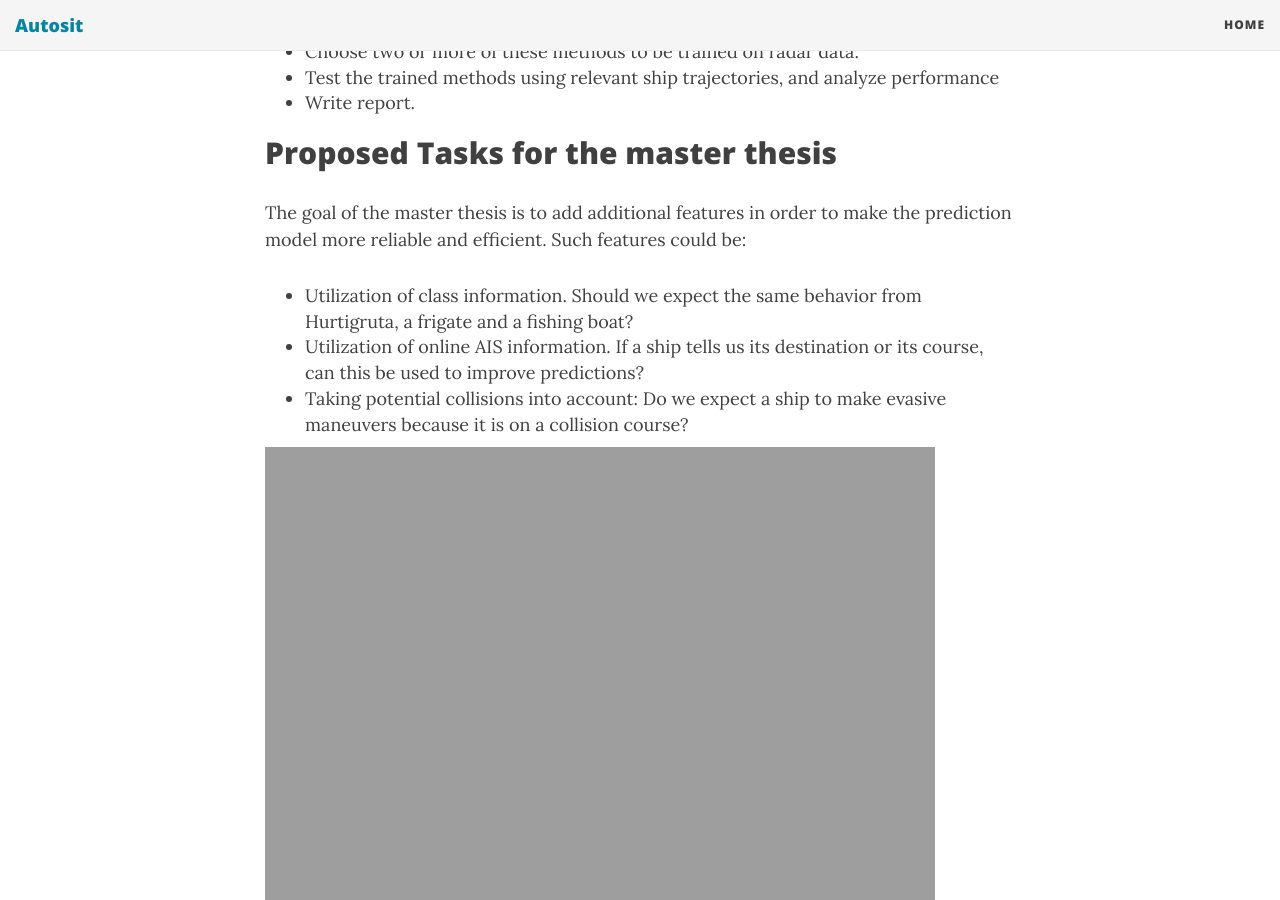
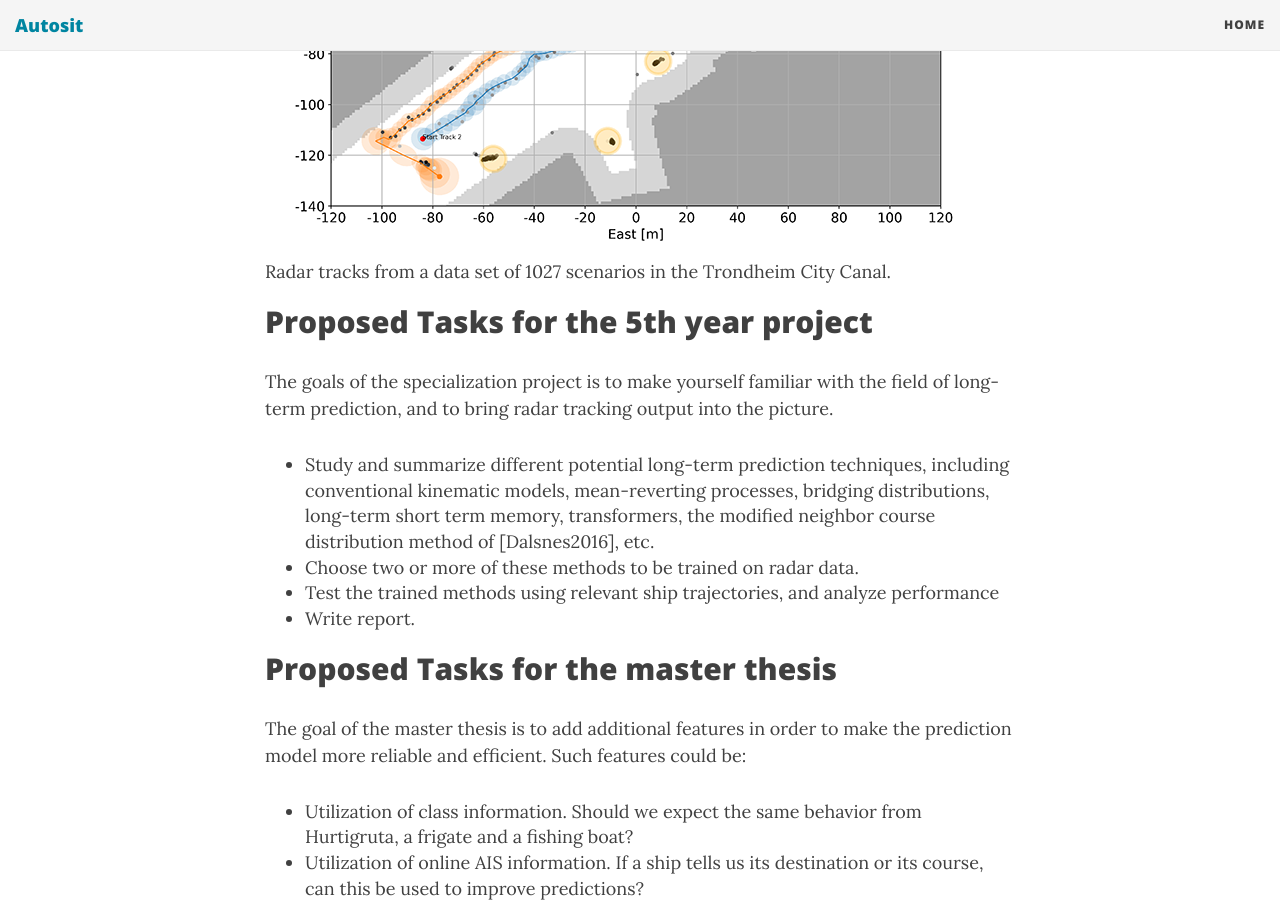
Before and after one commit to autosit/autosit.github.io, a Jekyll site: the page built from _posts/2024-03-15-building-ltp.md, in a window 1280 px wide and 900 px high, scrolled down 1719 px. Built offline with Jekyll 4.4.1, drawn with Linux system fonts in a browser that asks for light colours; nearby versions of some CDN libraries.

Commit message:
fixing building ltp - with canaltracks

```diff
--- a/_posts/2024-03-15-building-ltp.md
+++ b/_posts/2024-03-15-building-ltp.md
@@ -17,6 +17,8 @@ Several approaches to LTP have been studied in the literature. These include bot
 The goal of this project is to compare different methods for long-term prediction, and to develop the pipeline needed to make on or more of these methods applicable to utilization in real-world autonomy.
 To strengthen the relevance to maritime surface autonomy, this pipeline should involve training on radar data recorded in Trondheimsfjorden or Trondheim Harbor. In other words, the goal is to build a long-term prediction model based on output from a radar tracking system.
 
+|<img src="{{site.url}}/assets/canaltracks.png" width="700"> |
+| Radar tracks from a data set of 1027 scenarios in the Trondheim City Canal. |
 
 
 ## Proposed Tasks for the 5th year project
```
Also changed, not shown: assets/canaltracks.png (added).
